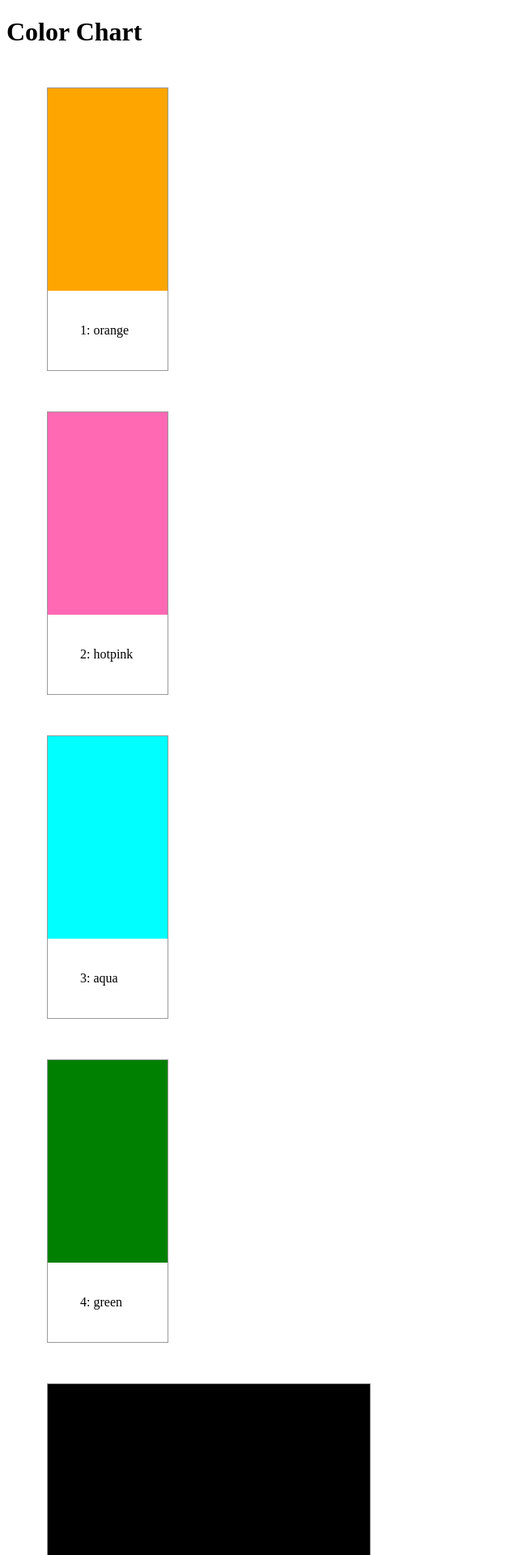
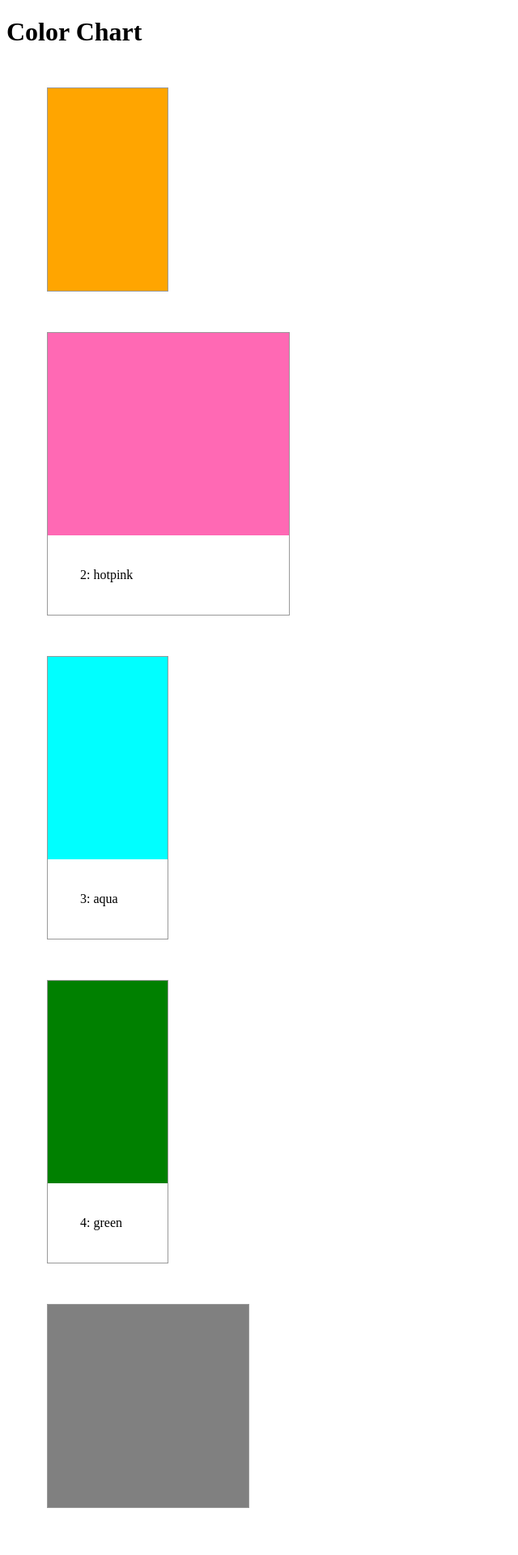
Before and after one commit to Moon-YJ/react-first, a React (Create React App) app: page / in a window 1280 px wide. Shown: the top 1920 px of the page at 81% size, without its empty margins (0-640 px from the left). Built offline with nearby package versions, Linux system fonts and the light colour scheme.

Commit message:
default 파라미터 설정 및 삼항연산자로 JSX안쪽에서 분기처리

```diff
--- a/src/App.jsx
+++ b/src/App.jsx
@@ -7,10 +7,17 @@ export default function App() {
 		<>
 			<h1>Color Chart</h1>
 			{colors.map((color, idx) => {
-				// 컴포넌트 호출시 특정값을 key={value} 형태로 컴포넌트내부에 전달 가능 (props)
-				return <Card key={color + idx} colorName={color} index={idx} wid={150} show={'block'} />;
+				return (
+					<Card
+						key={color + idx}
+						colorName={color}
+						index={idx}
+						wid={idx === 1 ? 300 : 150}
+						show={idx === 0 ? false : true}
+					/>
+				);
 			})}
-			<Card colorName={'black'} index={4} show={'none'} wid={400} />
+			<Card index={4} show={false} />
 		</>
 	);
 }
--- a/src/card/Card.jsx
+++ b/src/card/Card.jsx
@@ -1,15 +1,14 @@
 import './Card.scss';
 
-export default function Card({ colorName, index, wid, show }) {
-	console.log(wid);
-	// 부모 컴포넌트에 전달되는 요소들을 props라는 객체로 묶여서 자식 컴포넌트의 파라미터 전달받음
-	//console.log(props);
+export default function Card({ colorName = 'gray', index, wid = 250, show = true }) {
 	return (
 		<div className='Card' style={{ width: wid }}>
 			<div className='bgBox' style={{ backgroundColor: colorName }}></div>
-			<div className='txtBox' style={{ display: show }}>
-				{index + 1}: {colorName}
-			</div>
+			{show && (
+				<div className='txtBox'>
+					{index + 1}: {colorName}
+				</div>
+			)}
 		</div>
 	);
 }
```
